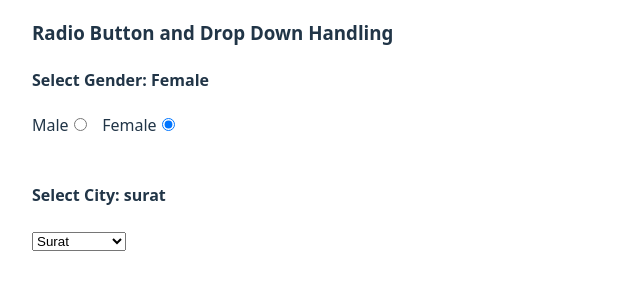
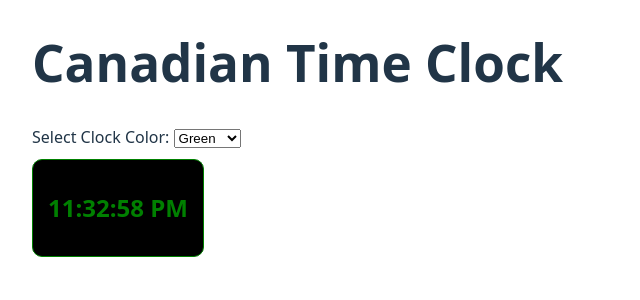
Before and after one commit to pushpendra-407/react-blog, a React (Vite) app: page / in a window 1280 px wide. Shown: the top 300 px of the page, without its empty margins (0-640 px from the left). Built offline with nearby package versions, Linux system fonts and the light colour scheme.

Commit message:
Display data using map function

```diff
--- a/src/App.jsx
+++ b/src/App.jsx
@@ -3,6 +3,8 @@ import { createElement } from "react"
 import User from "./user"
 import Checkboxes from "./Checkboxes"
 import RadioAndDrop from "./RadioAndDrop"
+import Loop from "./Loop"
+import Clock from "./Clock"
 
  function callFun(name) {
     return alert("Apple")
@@ -39,7 +41,9 @@ return <div>
   {/* <User /> */}
   {/* <Header/> */}
     {/* <Checkboxes /> */}
-    <RadioAndDrop />
+    {/* <RadioAndDrop /> */}
+    {/* <Loop/> */}
+    <Clock/>
     {/* <button onClick={()=>callFun("Banana")}>Click Me</button> */}
   </div>
 
--- /dev/null
+++ b/src/Clock.jsx
@@ -0,0 +1,60 @@
+const Clock = () => {
+  const [clockColour, setClockClour] = useState('Green')
+  return (
+    <div>
+      <h1>
+        Canadian Time Clock
+      </h1>
+      <label htmlFor="color">Select Clock Color: </label>
+      <select onChange = {(event) => setClockClour(event.target.value)} name="color" id="color">
+        <option value="Green">Green</option>
+        <option value="Orange">Orange</option>
+        <option value="Red">Red</option>
+        <option value="White">White</option>
+      </select>
+      <SetClock color={clockColour}/>
+    </div>
+  )
+}
+
+export const SetClock = ({color}) => {
+  return (
+    <div style={{
+  display: "flex",
+  alignItems: "center",     // Centers vertically
+  justifyContent: "center", // Centers horizontally
+  border: "1px solid green",
+  backgroundColor: "black",
+  borderRadius: "10px",
+  padding: "10px",
+  marginTop: "10px",
+  width: "150px"
+}}>
+      <span style={{color: color}}><DigitalClock /></span>
+    </div>
+  )
+}
+
+    import React, { useState, useEffect } from "react";
+
+    export function DigitalClock() {
+      const [time, setTime] = useState(new Date().toLocaleTimeString());
+
+      useEffect(() => {
+        const timer = setInterval(() => {
+          setTime(new Date().toLocaleTimeString());
+        }, 1000); // Update every second
+
+        // Clean up the timer when the component unmounts
+        return () => clearInterval(timer);
+      }, []); // Empty dependency array ensures it runs only once on mount
+
+      return (
+        <div>
+          <h2>{time}</h2>
+        </div>
+      );
+    }
+
+
+export default Clock
--- /dev/null
+++ b/src/Loop.jsx
@@ -0,0 +1,147 @@
+import Userdata from "./Userdata";
+
+function Loop() {
+  const userName = ["Push", "Urvish", "Parth", "Dhruvi"];
+  const userData = [
+    {
+      id: 1,
+      name: "Push",
+      age: 25,
+      email: "push@test.com",
+    },
+    {
+      id: 2,
+      name: "Urvish",
+      age: 26,
+      email: "urvish@test.com",
+    },
+    {
+      id: 3,
+      name: "Parth",
+      age: 24,
+      email: "parth@test.com",
+    },
+    {
+      id: 4,
+      name: "Dhruvi",
+      age: 23,
+      email: "dhruvi@test.com",
+    },
+  ];
+  return (
+    <div>
+      <h1>Reuse Componenet in Loop</h1>
+      {/* <table
+        style={{
+          width: "100%",
+          borderCollapse: "collapse",
+          margin: "20px 0",
+          fontFamily: "Arial, sans-serif",
+          fontSize: "16px",
+        }}
+      >
+        <thead style={{ backgroundColor: "#f4f4f4" }}>
+          <tr>
+            <th
+              style={{
+                padding: "5px 10px",
+                border: "1px solid #ddd",
+                textAlign: "left",
+                backgroundColor: "#7f3799ff",
+              }}
+            >
+              ID
+            </th>
+            <th
+              style={{
+                padding: "5px 10px",
+                border: "1px solid #ddd",
+                textAlign: "left",
+                backgroundColor: "#34792fff",
+              }}
+            >
+              Name
+            </th>
+            <th
+              style={{
+                padding: "5px 10px",
+                border: "1px solid #ddd",
+                textAlign: "left",
+                backgroundColor: "#7f3799ff",
+              }}
+            >
+              Age
+            </th>
+            <th
+              style={{
+                padding: "5px 10px",
+                border: "1px solid #ddd",
+                textAlign: "left",
+                backgroundColor: "#34792fff",
+              }}
+            >
+              Email
+            </th>
+          </tr>
+        </thead>
+
+        <tbody>
+          {userData.map((item) => (
+            <tr key={item.id}>
+              <td
+                style={{
+                  padding: "5px 10px",
+                  border: "1px solid #ddd",
+                  textAlign: "left",
+                  backgroundColor: "#535353ff",
+                }}
+              >
+                {item.id}
+              </td>
+              <td
+                style={{
+                  padding: "5px 10px",
+                  border: "1px solid #ddd",
+                  textAlign: "left",
+                  backgroundColor: "#535353ff",
+                }}
+              >
+                {item.name}
+              </td>
+              <td
+                style={{
+                  padding: "5px 10px",
+                  border: "1px solid #ddd",
+                  textAlign: "left",
+                  backgroundColor: "#535353ff",
+                }}
+              >
+                {item.age}
+              </td>
+              <td
+                style={{
+                  padding: "5px 10px",
+                  border: "1px solid #ddd",
+                  textAlign: "left",
+                  backgroundColor: "#535353ff",
+                }}
+              >
+                {item.email}
+              </td>
+            </tr>
+          ))}
+        </tbody>
+      </table> */}
+      {
+        userData.map((user) => (
+          <div key={user.id}>
+            <Userdata data={user}/>
+          </div>
+        ))
+      }
+
+    </div>
+  );
+}
+
+export default Loop;
--- /dev/null
+++ b/src/Userdata.jsx
@@ -0,0 +1,11 @@
+const Userdata = ({data}) => {
+  return(
+    <div style={{ display: "flex", border: "1px solid green", borderRadius: "10px", margin: "10px", padding: "10px"}}>
+      <h3>Name: <span style={{color: "green", padding: "10px"}}> {data.name}</span></h3>
+      <h3>Age: <span style={{color: "orange", padding: "10px"}}> {data.age}</span></h3>
+      <h3>Email: <span style={{color: "chocolate", padding: "10px"}}> {data.email}</span></h3>
+    </div>
+  )
+}
+
+export default Userdata;
```
